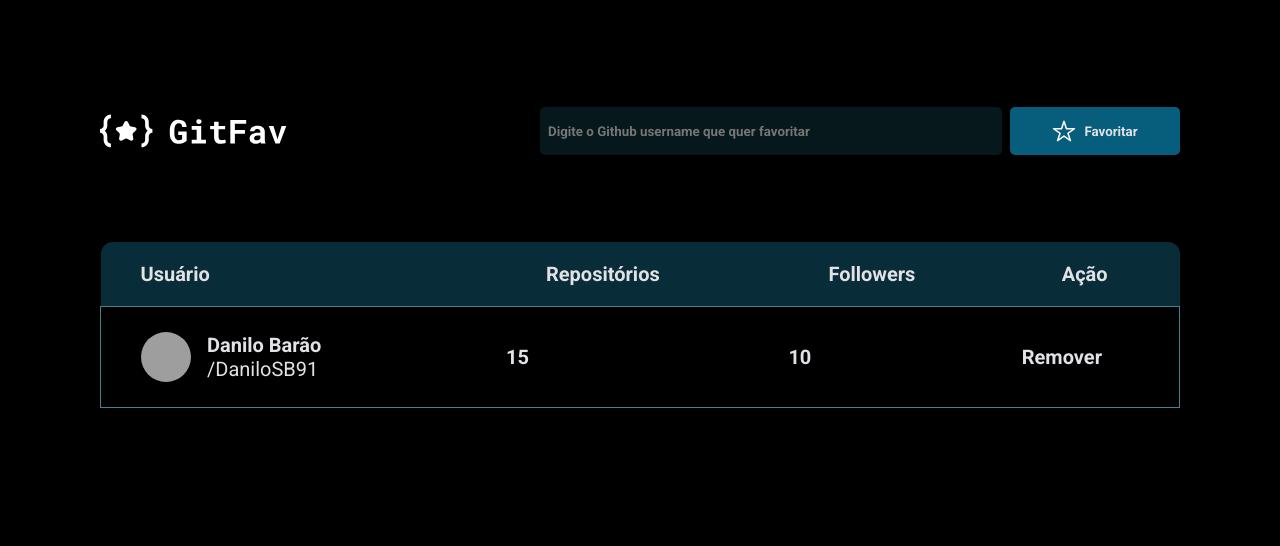
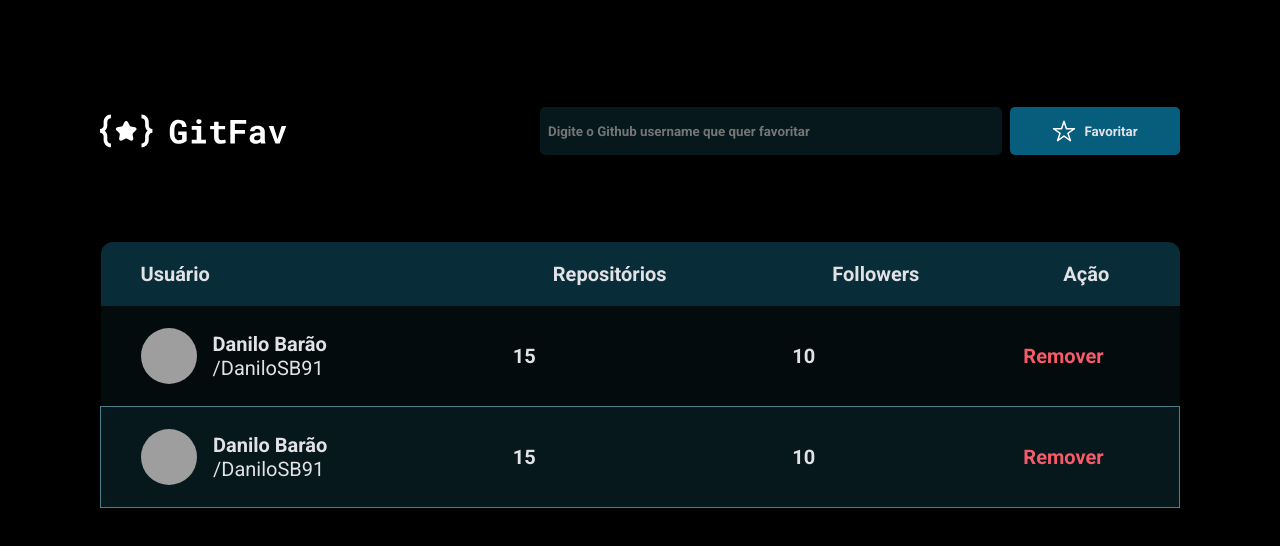
Before and after one commit to DaniloSB91/GitFavorites-v02-D02-L06, a plain HTML site: page index.html in a window 1280 px wide. Drawn offline with Linux system fonts and the light colour scheme; grey boxes are pictures that could not be loaded.

Commit message:
detalhes css

```diff
--- a/index.html
+++ b/index.html
@@ -54,6 +54,19 @@
                     <td class="followers">10</td>
                     <td class="delete">Remover</td>
                 </tr>
+                <tr>
+                    <td class="user">
+                        <img src="http://github.com/danilosb91.png" alt="">
+                        <a href="http://github.com/danilosb91" target="_black">
+                        <p>Danilo Barão</p>
+                        <span>/DaniloSB91</span>
+
+                        </a>
+                    </td>
+                    <td class="repositories">15</td>
+                    <td class="followers">10</td>
+                    <td class="delete">Remover</td>
+                </tr>
             </tbody>
 
         </table>
--- a/style.css
+++ b/style.css
@@ -123,6 +123,8 @@ table {
 table thead{
     background-color: var(--tableHead-color);
     text-align: left;
+
+
 }
 
 table th{
@@ -133,8 +135,11 @@ table th{
 
 }
 
+
 table th:first-child{
     border-top-left-radius: 1.2rem;
+
+
 
 }
 
@@ -143,12 +148,17 @@ table th:last-child{
 
 }
 
-tbody{
+tbody tr:nth-child(odd) {
+    background: rgba(6, 22, 27, 0.5);
 
-    border: 1px beige;
+}
+
+tbody tr:nth-child(even) {
+    background: #06181C;
     border: 1px solid #4A808C;
 
 }
+
 
 .user {
     display: flex;
@@ -163,17 +173,18 @@ tbody{
 }
 
 .user img {
-    width: 5rem;
-    height: 5rem;
+    width: 5.6rem;
+    height: 5.6rem;
     object-fit: cover;
     border-radius: 50%;
 }
 
 .user span {
     font-weight: 400;
+    margin-top: .8rem;
 }
 
-.user .delete{
+tbody .delete{
     color: var(--btn-remove);
     cursor: pointer;
 }
```
